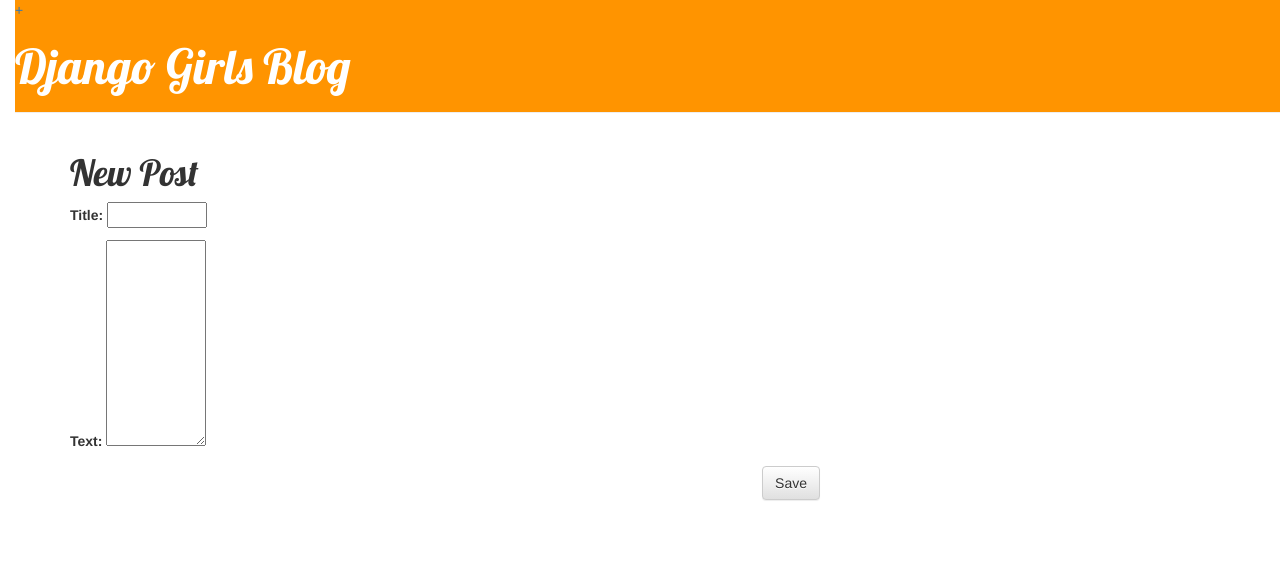
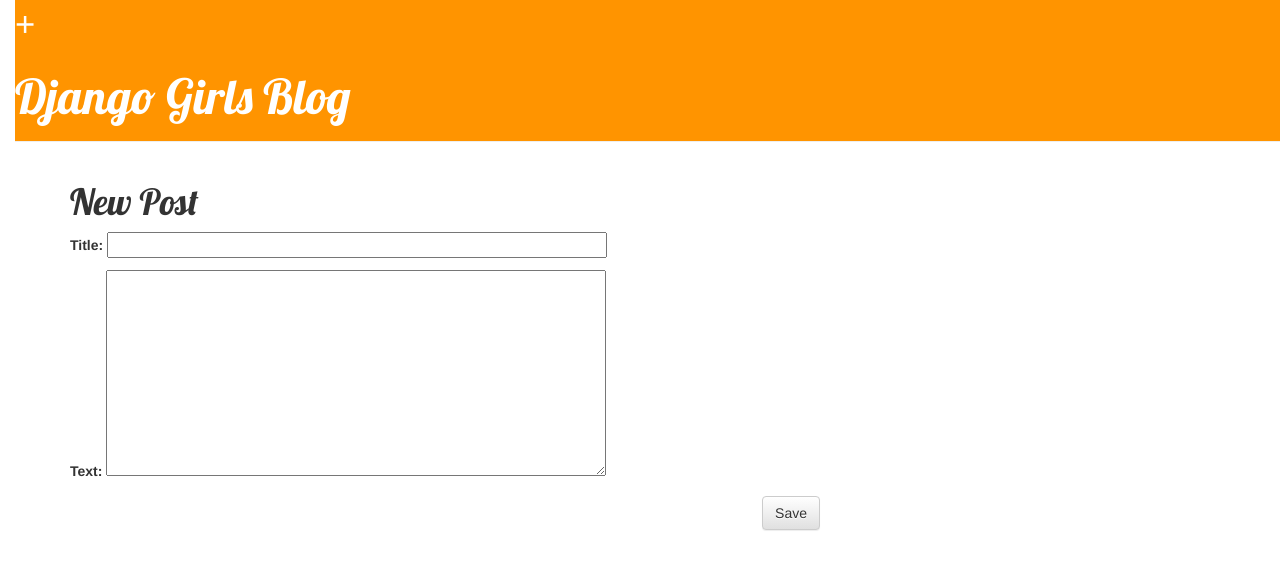
Before and after one commit to quest4i/my-first-blog, a Django app: page /post/new/ in a window 1280 px wide. Shown: the top 570 px of the page. Run offline with Django 3.2, Linux system fonts and the light colour scheme; the visitor is signed in with stand-in values (Sample User, id 1); some libraries are stand-ins or nearby versions.

Commit message:
fix css error

```diff
--- a/blog/static/blog/blog.css
+++ b/blog/static/blog/blog.css
@@ -28,10 +28,10 @@
 }
 
 .post-form textarea, .post-form input {
-    width: 100px;
+    width: 500px;
 }
 
-.top-menbu, .top-menu:hover, .top-menu:visited {
+.top-menu, .top-menu:hover, .top-menu:visited {
     color: #ffffff;
     flaot: right;
     font-size: 26pt;
```
